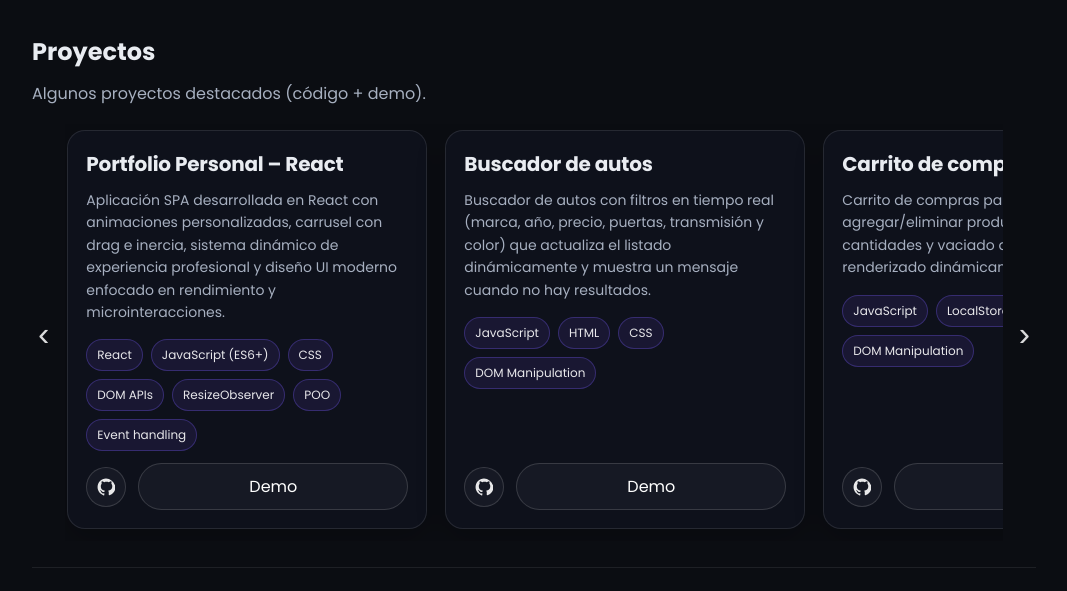
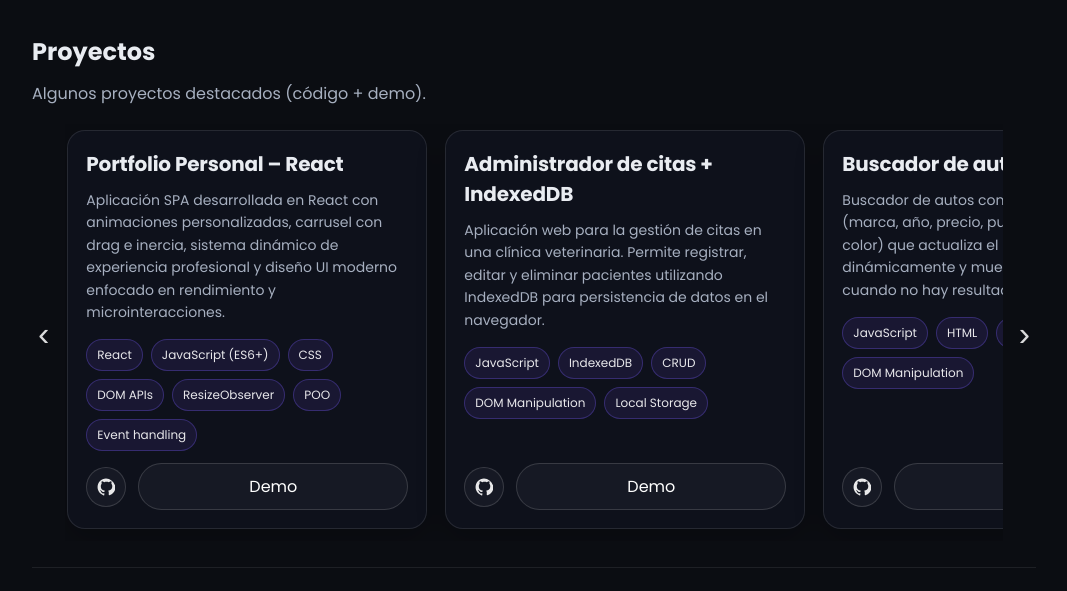
Before and after one commit to Juan2033/CV, a React (Vite) app: page / in a window 1280 px wide. Shown: the part 1040-1631 px from the top of the page, without its empty margins (106-1173 px from the left). Built offline with nearby package versions, Linux system fonts and the light colour scheme.

Commit message:
Se añaden proyectos

```diff
--- a/src/App.jsx
+++ b/src/App.jsx
@@ -306,6 +306,13 @@ export default function App() {
                     demo: "https://buscador-vehiculos.netlify.app/",
                   },
                   {
+                  title: "Administrador de citas + IndexedDB",
+                  desc: "Aplicación web para la gestión de citas en una clínica veterinaria. Permite registrar, editar y eliminar pacientes utilizando IndexedDB para persistencia de datos en el navegador.",
+                  tags: ["JavaScript", "IndexedDB", "CRUD", "DOM Manipulation", "Local Storage"],
+                  github: "https://github.com/Juan2033/veterinary-crud-indexeddb.git",
+                  demo: "https://administrador-de-citas-indexdb.netlify.app/",
+                } ,
+                  {
                     title: "Buscador de autos",
                     desc: "Buscador de autos con filtros en tiempo real (marca, año, precio, puertas, transmisión y color) que actualiza el listado dinámicamente y muestra un mensaje cuando no hay resultados.",
                     tags: ["JavaScript", "HTML", "CSS", "DOM Manipulation"],
@@ -339,7 +346,9 @@ export default function App() {
                     tags: ["JavaScript", "Html", "Css (Bootstrap)", "POO", "DOM Manipulation"],
                     github: "https://github.com/Juan2033/Control-de-gastos.git",
                     demo: "https://control-de-gastos-jcbc.netlify.app/",
-                  },
+                  }
+
+
                 ].map((p) => (
                 <article key={p.title} className="projectCard projectCard--slide" role="listitem">
                   <div className="projectBody">
```
Lines whose indentation alone changed are shown as unchanged.
